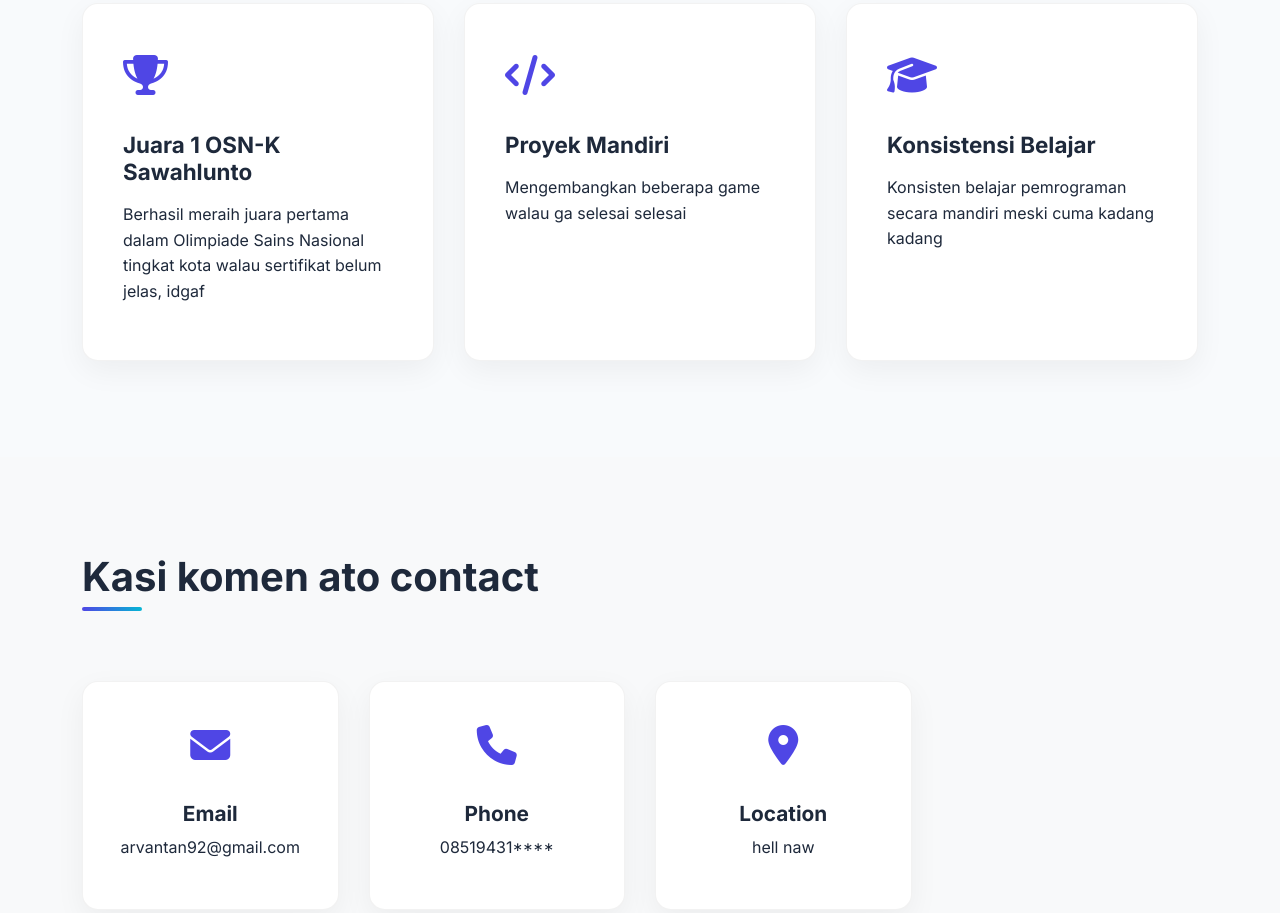
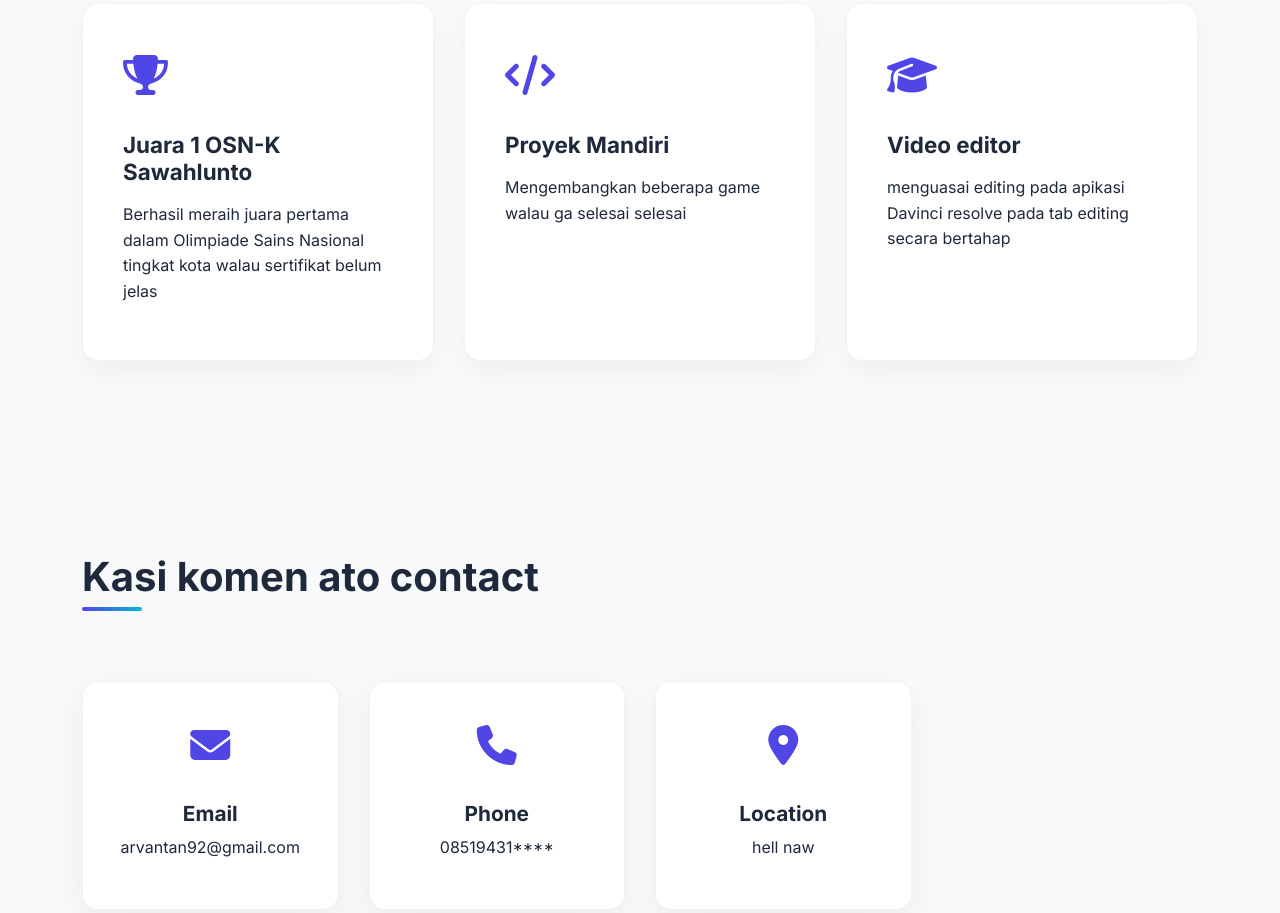
Before and after one commit to vtanixDevKid/vtanixdevkid.github.io, a plain HTML site: page index.html in a window 1280 px wide. Shown: the part 3818-4731 px from the top of the page. Drawn offline with nearby package versions, Linux system fonts and the light colour scheme.

Commit message:
Update index.html

```diff
--- a/index.html
+++ b/index.html
@@ -195,7 +195,7 @@
                         <i class="fas fa-trophy"></i>
                     </div>
                     <h3>Juara 1 OSN-K Sawahlunto</h3>
-                    <p>Berhasil meraih juara pertama dalam Olimpiade Sains Nasional tingkat kota walau sertifikat belum jelas, idgaf</p>
+                    <p>Berhasil meraih juara pertama dalam Olimpiade Sains Nasional tingkat kota walau sertifikat belum jelas</p>
                 </div>
                 <div class="achievement-card fade-in">
                     <div class="achievement-icon">
@@ -208,8 +208,8 @@
                     <div class="achievement-icon">
                         <i class="fas fa-graduation-cap"></i>
                     </div>
-                    <h3>Konsistensi Belajar</h3>
-                    <p>Konsisten belajar pemrograman secara mandiri meski cuma kadang kadang</p>
+                    <h3>Video editor</h3>
+                    <p>menguasai editing pada apikasi Davinci resolve pada tab editing secara bertahap</p>
                 </div>
             </div>
         </div>
```
